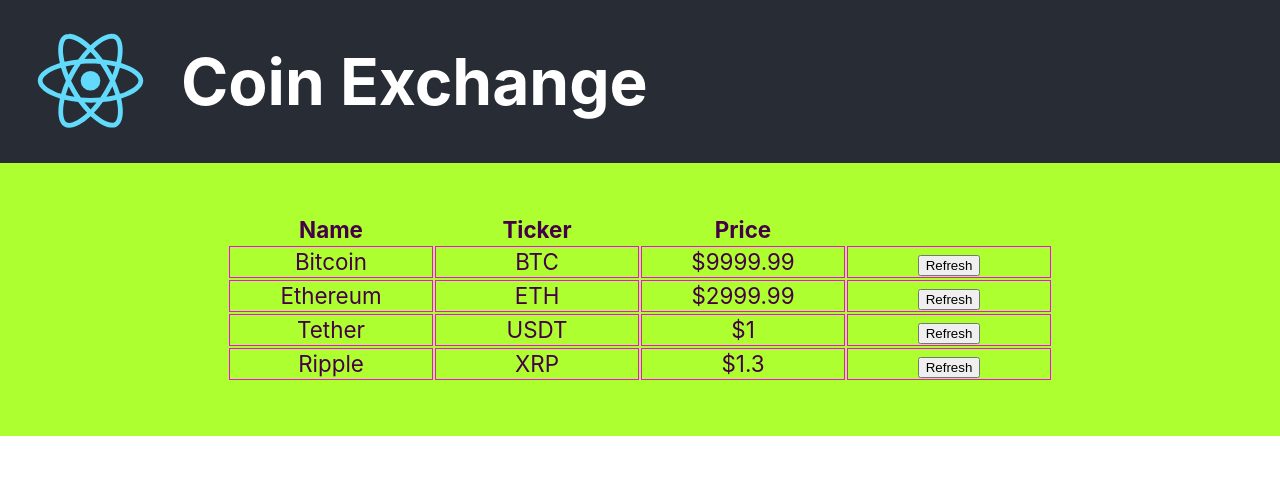
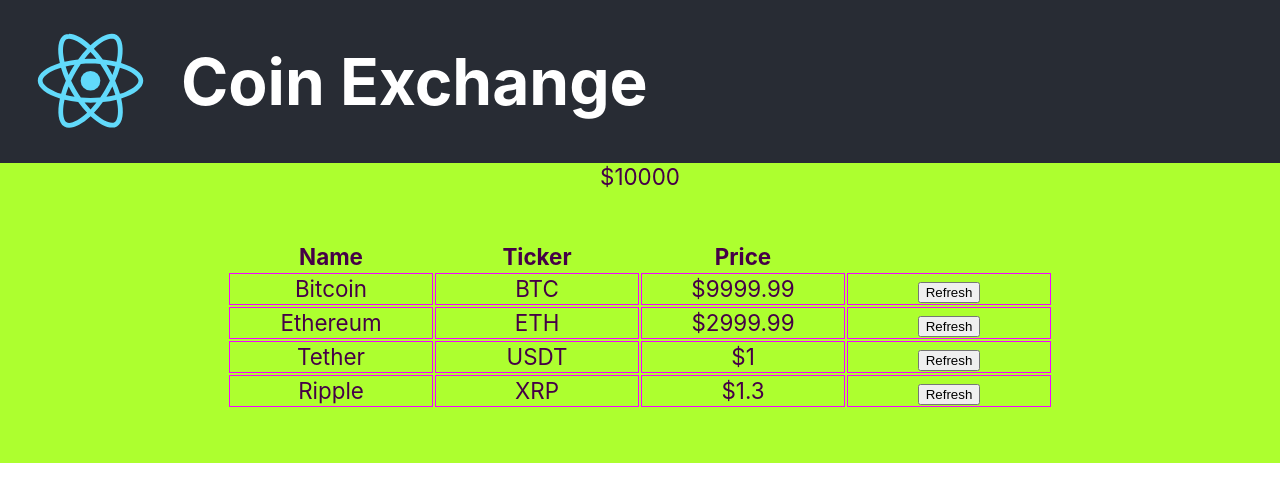
Before and after one commit to Ultra-lord/coin-exchange, a React (Create React App) app: page / in a window 1280 px wide. Shown: the top 502 px of the page. Built offline with nearby package versions, Linux system fonts and the light colour scheme.

Commit message:
early commit added accountbalance.css and .jsx

```diff
--- a/src/App.js
+++ b/src/App.js
@@ -2,7 +2,7 @@
 import logo from './logo.svg';
 import './App.css';
 import Coin from './components/Coin/Coin';
-
+import AccountBalance from './components/AccountBalance/AccountBalance'
 
 
 function App() {
@@ -14,6 +14,7 @@
           Coin Exchange
         </h1>
       </header>
+      <AccountBalance amount = {10000} />
       <table className="coin-table">
       <thead>
         <tr>
--- /dev/null
+++ b/src/components/AccountBalance/AccountBalance.css
@@ -0,0 +1,3 @@
+.balance {
+    font-size: 1.4rem;
+}
--- /dev/null
+++ b/src/components/AccountBalance/AccountBalance.jsx
@@ -0,0 +1,20 @@
+import React, { Component } from 'react';
+import PropTypes from 'prop-types';
+import './AccountBalance.css'
+
+export default class AccountBalance extends Component {
+    render() {
+        return (
+            <section className="balance">
+              ${this.props.amount}
+            </section>
+        );
+    }
+}
+
+
+
+
+AccountBalance.propTypes = {
+    amount: PropTypes.number.isRequired
+}
```
